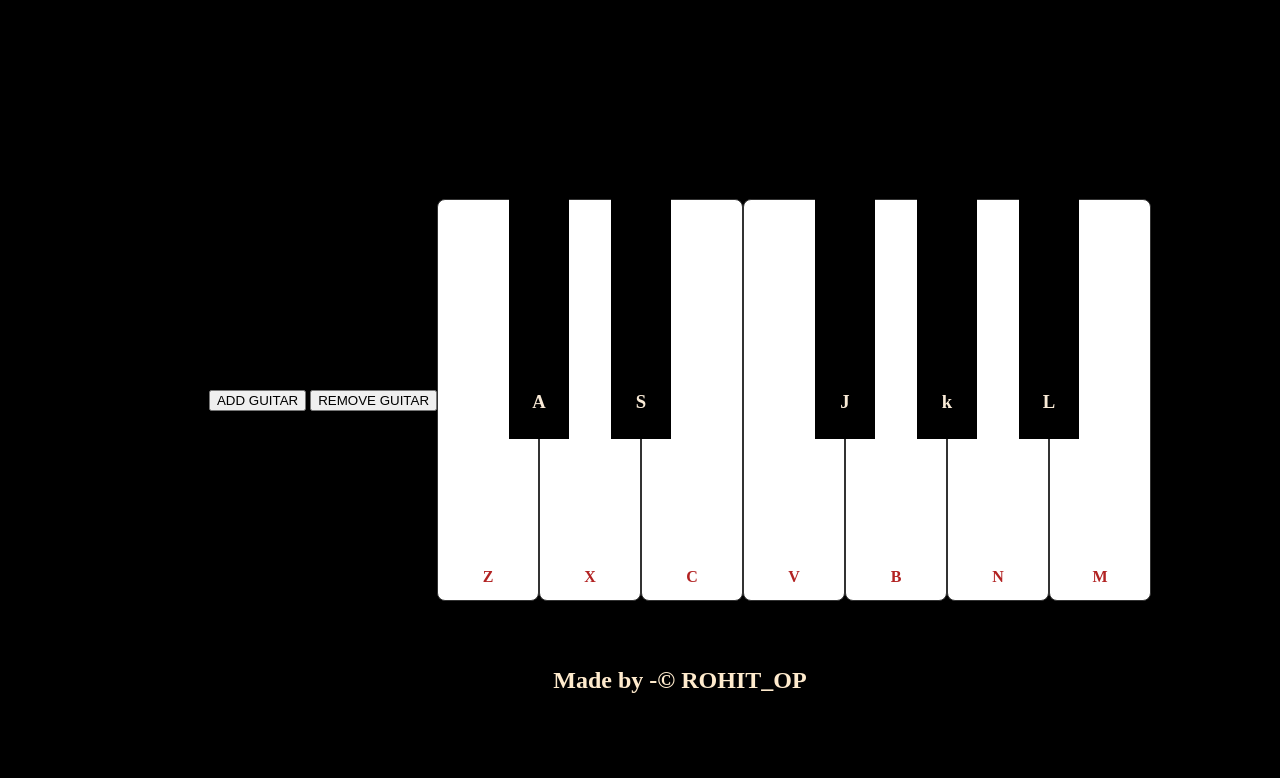
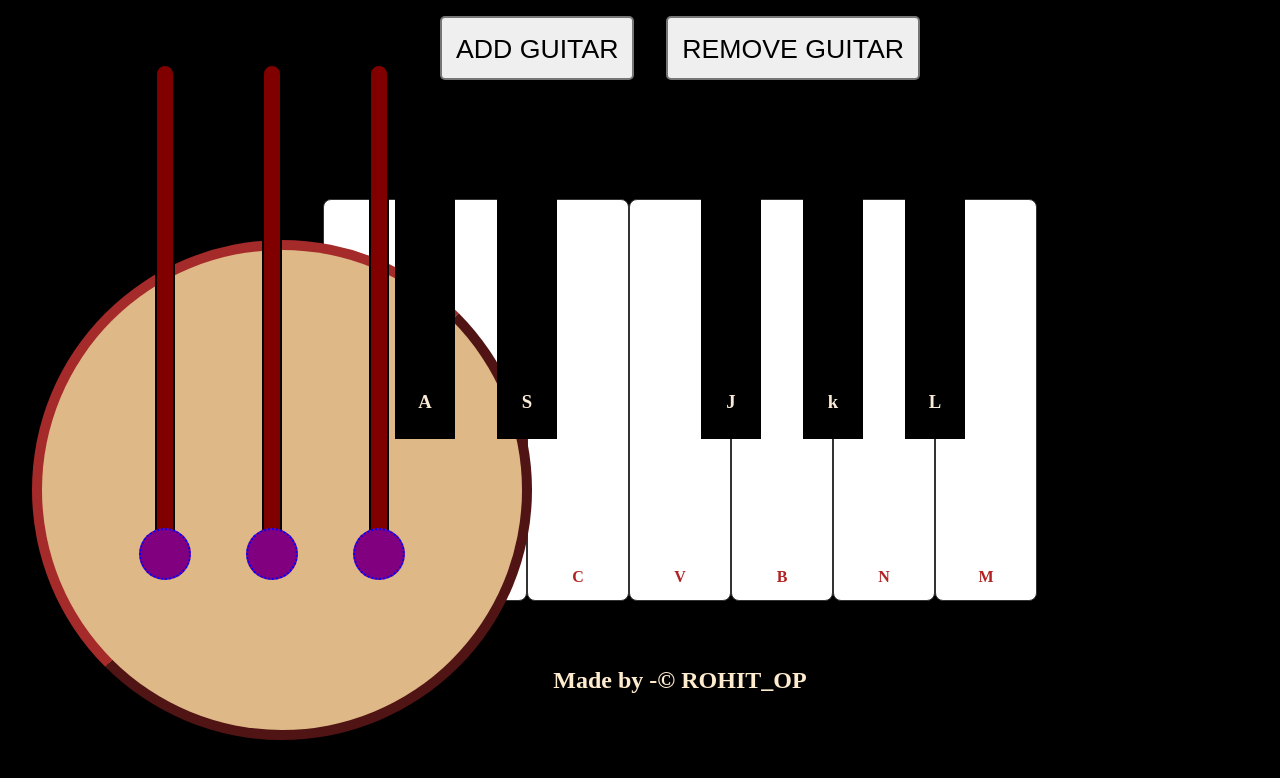
Before and after one commit to MrRohitTyagi/Keyboard-Piano, a plain HTML site: page index.html in a window 1280 px wide. Both pictures are taken after a click on the button "ADD GUITAR". Drawn offline with Linux system fonts and the light colour scheme.

Commit message:
Update styles.css

```diff
--- a/styles.css
+++ b/styles.css
@@ -103,3 +103,78 @@ h3:hover{
   color: crimson;
 
 }
+
+.checkbox{
+  color: bisque;
+  height: 2rem;
+  width: 15rem;
+  justify-content: space-between;
+  position: absolute;
+  display: flex;
+  top: 2rem;
+  transform: scale(2);
+}
+.checkbox  :hover{
+  color: cyan;
+}
+
+
+.guitar{
+  background-color: burlywood;
+  position: absolute;
+  /* display: flex; */
+  /* justify-content: space-evenly; */
+  left: 2rem;
+  top: 15rem;
+  height: 30rem;
+  width: 30rem;
+  border-radius: 50rem;
+  border-color: brown;
+  border-width: 10px;
+  border-style: outset;
+
+}
+
+.g-cords{
+  position: absolute;
+  display: flex;
+  justify-content: space-around;
+  height: 50rem;
+  width: 20rem;
+  left: 7rem;
+  top: 4rem;
+
+}
+
+.cord{
+  height: 30rem;
+  width: 1rem;
+  background-color: maroon;
+  border-radius: 120px;
+  border-style: solid;
+  border-width: 2px;
+}
+.full-guitar{
+  display: none;
+}
+
+.cord-circls{
+  display: flex;
+  position: absolute;
+  justify-content: space-around;
+  height: 5rem;
+  width: 20rem;
+  left: 7rem;
+  top: 33rem;
+
+}
+.circle{
+  border-radius: 50%;
+  height: 3rem;
+  width: 3rem;
+  background-color: purple;
+  border-style: dotted;
+  border-color: blue;
+  border-width: 2px;
+
+}
```
